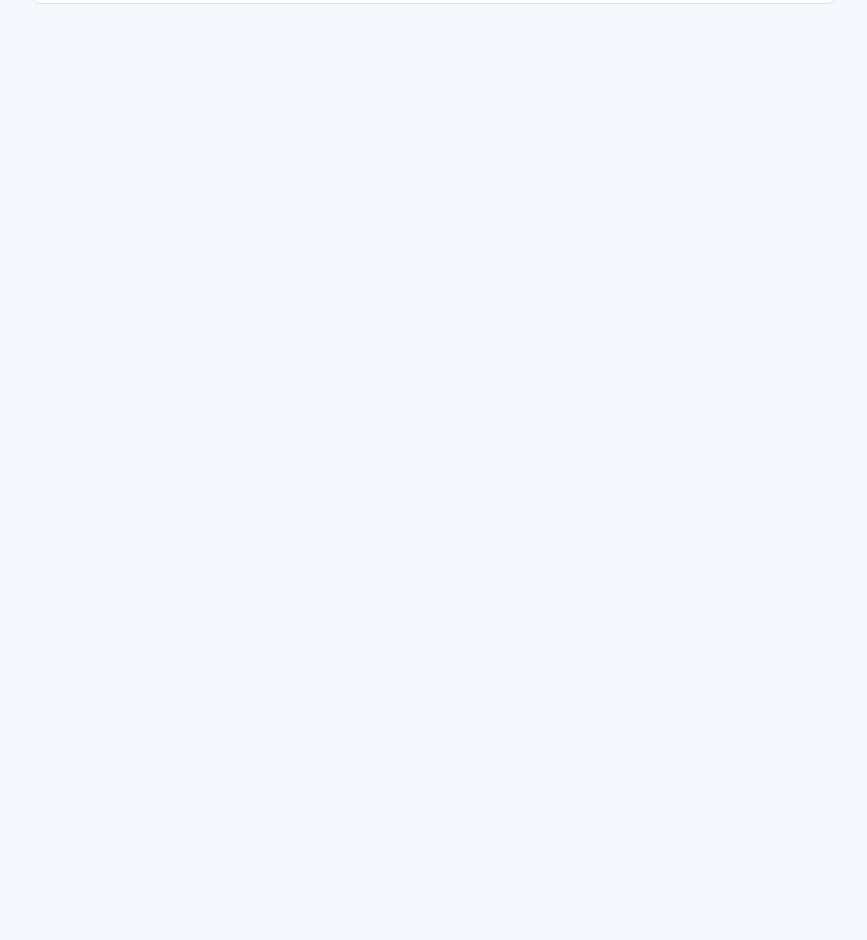
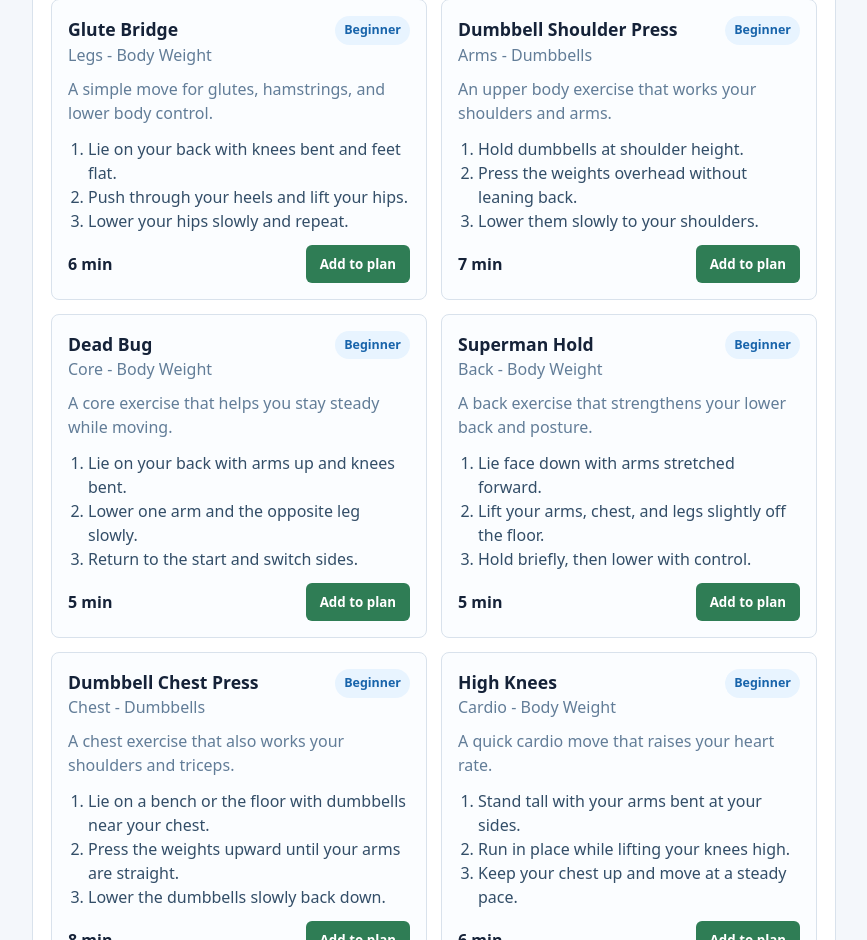
Before and after one commit to njugunacynthia32-sketch/Fitness-flow-App, a React (Vite) app: page /workouts in a window 1280 px wide. Shown: the part 1860-2800 px from the top of the page, without its empty margins (36-903 px from the left). Before the commit the page ends 1896 px from the top, so only its background shows below. Built offline with nearby package versions, Linux system fonts and the light colour scheme; no server answers.

Commit message:
Add more workout exercises

```diff
--- a/src/components/WorkoutLibraryHeader.jsx
+++ b/src/components/WorkoutLibraryHeader.jsx
@@ -1,4 +1,4 @@
-import { useCallback, useEffect, useState } from 'react'
+import { useEffect, useState } from 'react'
 
 const quoteApiUrl = 'https://dummyjson.com/quotes/random'
 
@@ -18,7 +18,7 @@ function WorkoutLibraryHeader({ onClearPlan }) {
   const [isLoading, setIsLoading] = useState(true)
   const [error, setError] = useState('')
 
-  const loadQuote = useCallback(() => {
+  function loadQuote() {
     setIsLoading(true)
     setError('')
 
@@ -33,11 +33,33 @@ function WorkoutLibraryHeader({ onClearPlan }) {
       .finally(() => {
         setIsLoading(false)
       })
-  }, [])
+  }
 
   useEffect(() => {
-    loadQuote()
-  }, [loadQuote])
+    let shouldUpdate = true
+
+    fetchQuote()
+      .then((data) => {
+        if (!shouldUpdate) return
+
+        setQuote(data.quote)
+        setAuthor(data.author)
+      })
+      .catch(() => {
+        if (!shouldUpdate) return
+
+        setError('Could not load quote.')
+      })
+      .finally(() => {
+        if (!shouldUpdate) return
+
+        setIsLoading(false)
+      })
+
+    return () => {
+      shouldUpdate = false
+    }
+  }, [])
 
   return (
     <header className="app-header">
@@ -69,7 +91,7 @@ function WorkoutLibraryHeader({ onClearPlan }) {
             onClick={loadQuote}
             type="button"
           >
-            {isLoading ? 'Loading...' : 'Get q new quote'}
+            {isLoading ? 'Loading...' : 'Get new quote'}
           </button>
         </div>
       </div>
--- a/src/workout.js
+++ b/src/workout.js
@@ -113,4 +113,88 @@ export const exercises = [
       'Switch legs while keeping your hips steady.',
     ],
   },
+  {
+    id: 'glute-bridge',
+    name: 'Glute Bridge',
+    group: 'Legs',
+    equipment: 'Body Weight',
+    level: 'Beginner',
+    minutes: 6,
+    description: 'A simple move for glutes, hamstrings, and lower body control.',
+    steps: [
+      'Lie on your back with knees bent and feet flat.',
+      'Push through your heels and lift your hips.',
+      'Lower your hips slowly and repeat.',
+    ],
+  },
+  {
+    id: 'shoulder-press',
+    name: 'Dumbbell Shoulder Press',
+    group: 'Arms',
+    equipment: 'Dumbbells',
+    level: 'Beginner',
+    minutes: 7,
+    description: 'An upper body exercise that works your shoulders and arms.',
+    steps: [
+      'Hold dumbbells at shoulder height.',
+      'Press the weights overhead without leaning back.',
+      'Lower them slowly to your shoulders.',
+    ],
+  },
+  {
+    id: 'dead-bug',
+    name: 'Dead Bug',
+    group: 'Core',
+    equipment: 'Body Weight',
+    level: 'Beginner',
+    minutes: 5,
+    description: 'A core exercise that helps you stay steady while moving.',
+    steps: [
+      'Lie on your back with arms up and knees bent.',
+      'Lower one arm and the opposite leg slowly.',
+      'Return to the start and switch sides.',
+    ],
+  },
+  {
+    id: 'superman',
+    name: 'Superman Hold',
+    group: 'Back',
+    equipment: 'Body Weight',
+    level: 'Beginner',
+    minutes: 5,
+    description: 'A back exercise that strengthens your lower back and posture.',
+    steps: [
+      'Lie face down with arms stretched forward.',
+      'Lift your arms, chest, and legs slightly off the floor.',
+      'Hold briefly, then lower with control.',
+    ],
+  },
+  {
+    id: 'chest-press',
+    name: 'Dumbbell Chest Press',
+    group: 'Chest',
+    equipment: 'Dumbbells',
+    level: 'Beginner',
+    minutes: 8,
+    description: 'A chest exercise that also works your shoulders and triceps.',
+    steps: [
+      'Lie on a bench or the floor with dumbbells near your chest.',
+      'Press the weights upward until your arms are straight.',
+      'Lower the dumbbells slowly back down.',
+    ],
+  },
+  {
+    id: 'high-knees',
+    name: 'High Knees',
+    group: 'Cardio',
+    equipment: 'Body Weight',
+    level: 'Beginner',
+    minutes: 6,
+    description: 'A quick cardio move that raises your heart rate.',
+    steps: [
+      'Stand tall with your arms bent at your sides.',
+      'Run in place while lifting your knees high.',
+      'Keep your chest up and move at a steady pace.',
+    ],
+  },
 ]
```
